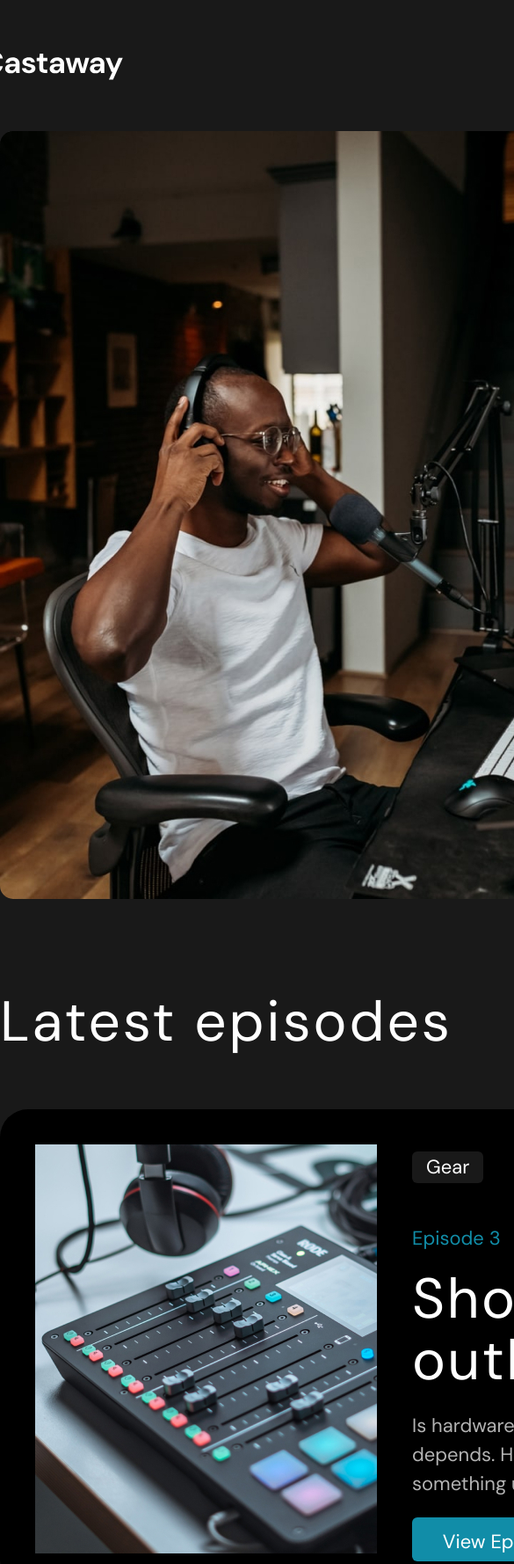
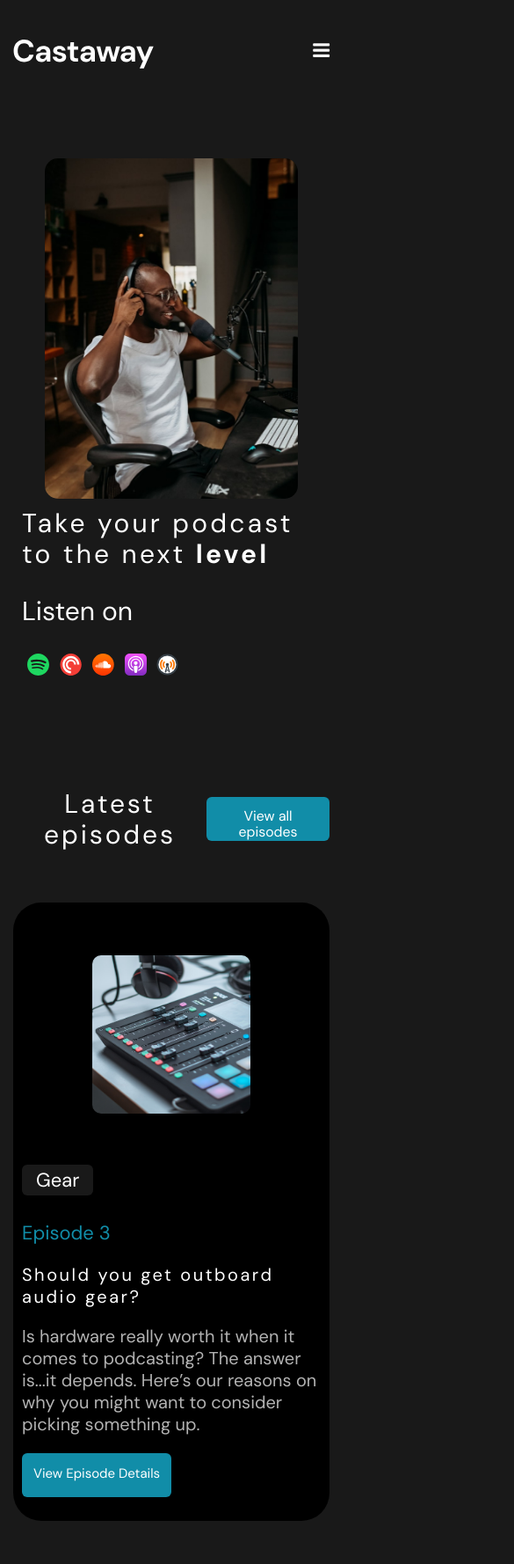
Before and after one commit to vlyaskovskij/castaway, a plain HTML site: page index.html in a window 390 px wide. Shown: the top 1778 px of the page at 88% size, 585 px wide, since content can reach past the window. Drawn offline with Linux system fonts and the light colour scheme.

Commit message:
Add files via upload

```diff
--- a/css/main.css
+++ b/css/main.css
@@ -8,11 +8,22 @@ body {
   background-color: #191919;
 }
 
-div, p, input, button, form, span, a, ul, li {
+div,
+p,
+input,
+button,
+form,
+span,
+a,
+ul,
+li {
   box-sizing: border-box;
 }
 
-h1, h2, h3, h4 {
+h1,
+h2,
+h3,
+h4 {
   margin: 0;
   font-weight: 900;
 }
@@ -47,7 +58,7 @@ a {
 }
 
 .container {
-	width: 1440px;
+  max-width: 1440px;
   margin: 0 auto;
 }
 
@@ -56,11 +67,6 @@ a {
   padding: 45px 0px;
   display: flex;
   justify-content: space-between;
-}
-
-.navigation img {
-    position: relative;
-    left: -20px;
 }
 
 .navigation ul {
@@ -131,9 +137,9 @@ a {
 }
 
 .link--wrapper {
-    display:flex;
-    justify-content:center;
-    align-items:center;
+  display: flex;
+  justify-content: center;
+  align-items: center;
 }
 
 .blue--link {
@@ -157,7 +163,7 @@ a {
 
 .episodes--section {
   margin: 60px 0px;
-    display:flex;
+  display: flex;
   border-radius: 32px;
   background: #000000;
 }
@@ -239,7 +245,7 @@ a {
 
 .subscribe {
   margin: 60px 0px;
-    display:flex;
+  display: flex;
   border-radius: 32px;
   background: #000000;
   justify-content: space-between;
@@ -280,8 +286,8 @@ input[type="email"] {
 }
 
 .reviews {
-    display:flex;
-    flex-wrap:wrap;
+  display: flex;
+  flex-wrap: wrap;
   justify-content: space-between;
 }
 
@@ -311,7 +317,7 @@ input[type="email"] {
 }
 
 footer {
-    display:flex;
+  display: flex;
   padding: 150px 0px;
 }
 
@@ -344,7 +350,7 @@ footer li {
   margin-right: 100px;
 }
 
-.applist-footer  ul {
+.applist-footer ul {
   list-style-type: none;
   margin-left: 13px;
 }
@@ -378,10 +384,11 @@ footer li {
   transform: scale(1.2);
 }
 
-.footer-link-first a{
+.footer-link-first a {
   transition: 0.5s;
 }
-.footer-link-first a:hover{
+
+.footer-link-first a:hover {
   color: #118DA8;
 }
 
@@ -392,3 +399,274 @@ footer li {
 .animated {
   opacity: 0;
 }
+
+.topnav{
+  display: none;
+}
+
+.topnav a.icon {
+  background: transparent;
+  display: block;
+  position: absolute;
+  right: 0;
+  top: 0;
+}
+
+.active {
+  background-color: rgba(255, 255, 255, 0.518);
+  color: white;
+}
+
+.topnav #myLinks {
+  display: none;
+}
+
+@media screen and (max-width: 1440px) {
+  .container {
+    padding: 0 15px;
+  }
+
+  .podcast1 {
+    width: 50%;
+    height: 40%;
+  }
+
+  .nextlevel {
+    margin-top: 0;
+  }
+
+  .container-wrapper a {
+    margin-right: 0;
+    width: 50%;
+    margin-bottom: 5%;
+  }
+
+  .container-wrapper h3 {
+    margin-right: 0;
+  }
+
+  .description--episodes {
+    margin-right: 0;
+  }
+
+  .podcast-container {
+    margin-left: 0;
+  }
+
+  .podcast--description {
+    margin-right: 30px;
+  }
+
+  .sibscribe--container h2 {
+    margin-right: 20px;
+    font-size: 40px;
+    line-height: 45px;
+  }
+}
+
+@media screen and (max-width: 992px) {
+  .header-container p {
+    margin-left: 10px;
+    font-size: 45px;
+    line-height: 55px;
+    margin-top: 50px;
+  }
+
+  .container-wrapper h3 {
+    font-size: 30px;
+    line-height: 35px;
+  }
+
+  .description--episodes {
+    font-size: 20px;
+    line-height: 25px;
+  }
+
+  .viewepis {
+    font-size: 15px;
+  }
+
+  h3 {
+    font-size: 40px;
+  }
+
+  .righticon {
+    display: none;
+  }
+
+  input {
+    width: 90%;
+  }
+
+  .submit {
+    margin-right: 0;
+  }
+
+  .blue--link {
+    width: 140px;
+    font-size: 15px;
+  }
+
+  .reviews {
+    flex-direction: column;
+    justify-content: center;
+    align-items: center;
+  }
+
+  footer div {
+    margin-right: 40px;
+  }
+}
+
+@media screen and (max-width: 768px) {
+  .topnav {
+    display: block;
+    position: absolute;
+    display: -webkit-box;
+    display: -ms-flexbox;
+    display: flex;
+    width: 100%;
+    -webkit-box-pack: justify;
+    -ms-flex-pack: justify;
+    justify-content: space-between;
+  }
+
+  .myLinks {
+    padding-top: 30px;
+    display: flex;
+    flex-direction: column;
+    justify-content: center;
+    align-items: center;
+  }
+
+  .navigation a:hover {
+    color: white;
+  }
+
+  .navigation {
+    margin-bottom: 90px;
+  }
+
+  .navigation ul {
+    display: none;
+  }
+
+  .logo {
+    display: none;
+  }
+
+  .header-container p {
+    margin-top: 10px;
+    font-size: 30px;
+    line-height: 35px;
+  }
+
+  .applist {
+    margin-top: 30px;
+  }
+
+  .applist ul {
+    padding-left: 0;
+  }
+
+  .applist img {
+    width: 25px;
+    height: 25px;
+  }
+
+  .applist li {
+    padding: 1px 3px;
+  }
+
+  h2{
+    font-size: 40px;
+    line-height: 45px;
+  }
+
+  .episodes--section img{
+    width: 180px;
+    height: 180px;
+    padding: 10px;
+    margin-top: 150px;
+  }
+
+  .container-wrapper{
+    margin-right: 0;
+  }
+
+  .numepisodes{
+    margin-top: 30px;
+  }
+
+  .container-wrapper h3{
+    font-size: 20px;
+    line-height: 25px;
+  }
+
+  .sibscribe--container{
+    margin-left: 10px;
+  }
+
+  .sibscribe--container h2{
+    font-size: 20px;
+    line-height: 25px;
+  }
+
+  .reviews div{
+    width: 80%;
+  }
+
+  h4{
+    font-size: 35px;
+    line-height: 45px;
+  }
+
+  .footer-link ul{
+    display: none;
+  }
+
+  .applist-footer{
+    display: none;
+  }
+}
+
+@media screen and (max-width: 440px) {
+  .wrapper{
+    display: flex;
+    flex-direction: column;
+    justify-content: center;
+    align-items: center;
+  }
+
+  .podcast1{
+    width: 80%;
+    height: 70%;
+  }
+
+  h2 {
+    font-size: 30px;
+    line-height: 35px;
+  }
+
+  .episodes--section{
+    padding: 10px;
+  }
+
+  .episodes--section img{
+    margin-top: 40px;
+    border-radius: 10%;
+  }
+
+  .episodes--section,
+  .subscribe {
+    display: flex;
+    flex-direction: column;
+    justify-content: center;
+    align-items: center;
+  }
+
+   h4 {
+     font-size: 25px;
+     line-height: 35px;
+   }
+}
--- a/index.html
+++ b/index.html
@@ -7,6 +7,7 @@
     <link rel="preconnect" href="https://fonts.googleapis.com">
     <link rel="preconnect" href="https://fonts.gstatic.com" crossorigin>
     <link href="https://fonts.googleapis.com/css2?family=DM+Sans:wght@400;700&display=swap" rel="stylesheet">
+    <link rel="stylesheet" href="https://cdnjs.cloudflare.com/ajax/libs/font-awesome/4.7.0/css/font-awesome.min.css">
     <link href="css/normalize.css" rel="stylesheet">
     <link rel="stylesheet" href="css/main.css">
     <link rel="stylesheet" href="css/animate.css">
@@ -16,13 +17,40 @@
     <header>
         <div class="container">
             <div class="navigation animated fadeInDown">
-                    <img src="img/logo.svg" alt="Castaway">
+                    <img src="img/logo.svg" alt="Castaway" class="logo">
                         <ul>
                             <li><a href="#">Home</a></li>
                             <li><a href="#">Episodes</a></li>
                             <li><a href="#">About</a></li>
                             <li><a href="#">Contact</a></li>
                         </ul>
+                        <div class="topnav">
+                          <a class="logo__link">
+                            <img src="img/logo.svg" alt="logo">
+                          </a>
+                          <div id="myLinks">
+                            <div class="myLinks">
+                              <a class="menu__list-link" href="#about">
+                                about
+                              </a>
+                              <a class="menu__list-link" href="#benefits">
+                                benefits
+                              </a>
+                              <a class="menu__list-link" href="#progam">
+                                progam
+                              </a>
+                              <a class="menu__list-link" href="#trainer">
+                                trainer
+                              </a>
+                              <a class="menu__list-link" href="#news">
+                                news
+                              </a>
+                            </div>
+                          </div>
+                          <a href="javascript:void(0);" class="icon" onclick="myFunction()">
+                            <i class="fa fa-bars"></i>
+                          </a>
+                        </div>
             </div>
             <div class="wrapper">
                 <img class="podcast1" src="img/podcast-1.jpg">
--- a/js/main.js
+++ b/js/main.js
@@ -20,3 +20,12 @@ $(function () {
 	    });
 	});
 })
+
+function myFunction() {
+  var x = document.getElementById("myLinks");
+  if (x.style.display === "block") {
+    x.style.display = "none";
+  } else {
+    x.style.display = "block";
+  }
+}
```
Lines whose indentation alone changed are shown as unchanged.
